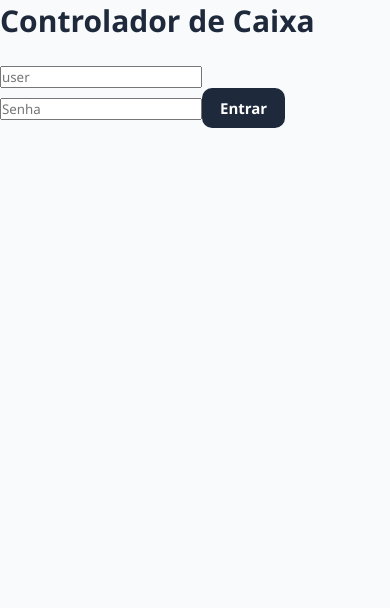
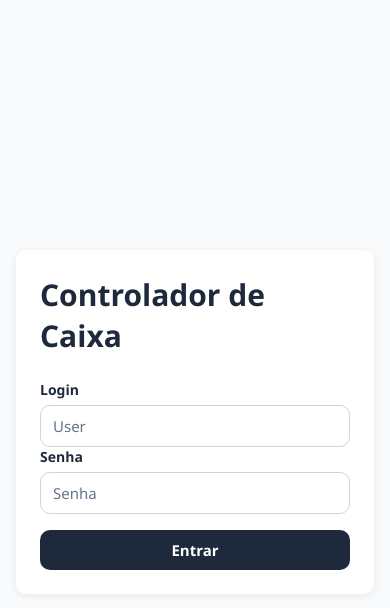
Before and after one commit to LuixG-BR/Controlador-de-Caixa, a React app in the folder frontend/: page / in a window 390 px wide. Shown: the top 608 px of the page. Built offline with nearby package versions, Linux system fonts and the light colour scheme; the HTML template or start-up script is replaced by a standard one.

Commit message:
feat: padronização dos formularios

```diff
--- a/frontend/src/main.jsx
+++ b/frontend/src/main.jsx
@@ -6,6 +6,7 @@ import "./styles/global.css";
 import "./styles/variables.css";
 import "./styles/typography.css";
 import "./styles/buttons.css";
+import "./styles/form.css";
 
 import App from './App.jsx';
 import { AuthProvider } from './auth/AuthContext.jsx';
--- /dev/null
+++ b/frontend/src/modules/auth/pages/Login.css
@@ -0,0 +1,28 @@
+.login-container {
+    min-height: 100vh;
+    display: flex;
+    align-items: center;
+    justify-content: center;
+    padding: var(--esp-2);
+    background: var(--cor-fundo);
+}
+
+.login-card {
+    width: 100%;
+    max-width: 420px;
+    padding: var(--esp-4);
+    background: var(--cor-card);
+    border-radius: var(--radius);
+    box-shadow: var(--shadow);
+}
+
+@media (max-width: 480px) {
+    .login-container {
+        padding: var(--esp-2);
+    }
+
+    .login-card {
+        padding: var(--esp-3);
+        max-width: 100%;
+    }
+}
--- a/frontend/src/modules/auth/pages/Login.jsx
+++ b/frontend/src/modules/auth/pages/Login.jsx
@@ -5,6 +5,7 @@ import { useNavigate } from "react-router-dom";
 import api from "../../../api/api";
 import notificacoes from "../../../utils/toast";
 
+import "./Login.css"
 
 function Login() {
 
@@ -48,34 +49,40 @@ function Login() {
 
     return (
 
-        <div>
+        <div className="login-container">
+            <div className="login-card">
 
-            <h1>
-                Controlador de Caixa
-            </h1>
+                <h1>Controlador de Caixa</h1>
 
                 <form onSubmit={handleSubmit}>
-
+                    <div className="form-group">
+                        <label>Login</label>
                         <input
                             type="text"
-                    placeholder="user"
+                            placeholder="User"
                             value={email}
                             onChange={(e) => setEmail(e.target.value)}
                         />
+                    </div>
 
+                    <div className="form-group">
+                        <label>Senha</label>
                         <input
                             type="password"
                             placeholder="Senha"
                             value={senha}
                             onChange={(e) => setSenha(e.target.value)}
                         />
+                    </div>
 
+
+                    <div className="form-acoes">
                         <button type="submit" className="btn btn-primary">
                             Entrar
                         </button>
-
+                    </div>
                 </form>
-
+            </div>
         </div>
     )
 }
--- a/frontend/src/modules/dashboard/pages/Dashboard.jsx
+++ b/frontend/src/modules/dashboard/pages/Dashboard.jsx
@@ -1,10 +1,4 @@
-import { useAuth } from "../../../auth/AuthContext";
-
-
 function Dashboard() {
-
-
-    const { logout } = useAuth();
 
     return (
 
@@ -14,8 +8,6 @@ function Dashboard() {
 
             <h2>Bem-vindo</h2>
 
-            <button onClick={logout}>Sair</button>
-
         </div>
 
     )
--- a/frontend/src/modules/lancamentos/components/DebitoForm.jsx
+++ b/frontend/src/modules/lancamentos/components/DebitoForm.jsx
@@ -75,8 +75,10 @@ function DebitoForm({ lancamento, onSuccess }) {
 
     return (
 
-        <form onSubmit={handleSubmit}>
+        <form onSubmit={handleSubmit} className="formulario">
 
+            <div className="form-row">
+                <div className="form-group">
                     <label>Categoria</label>
                     <select
                         name="categoria"
@@ -93,7 +95,9 @@ function DebitoForm({ lancamento, onSuccess }) {
                         <option value="CIBEM">CIBEM</option>
                         <option value="Anuidade">Anuidade</option>
                     </select>
+                </div>
 
+                <div className="form-group">
                     <label>Descrição</label>
                     <input
                         type="text"
@@ -101,7 +105,10 @@ function DebitoForm({ lancamento, onSuccess }) {
                         value={form.descricao}
                         onChange={handleChange}
                     />
+                </div>
 
+
+                <div className="form-group">
                     <label>Valor</label>
                     <input
                         type="number"
@@ -110,7 +117,9 @@ function DebitoForm({ lancamento, onSuccess }) {
                         value={form.valor}
                         onChange={handleChange}
                     />
+                </div>
 
+                <div className="form-group">
                     <label>Data</label>
                     <input
                         type="date"
@@ -118,10 +127,15 @@ function DebitoForm({ lancamento, onSuccess }) {
                         value={form.data}
                         onChange={handleChange}
                     />
+                </div>
+            </div>
 
+            <div className="form-acoes">
                 <button type="submit" className="btn btn-success">
                     {lancamento ? "Salvar Alterações" : "Salvar Débito"}
                 </button>
+            </div>
+
         </form>
     );
 }
--- a/frontend/src/modules/lancamentos/components/FiltroLancamentos.css
+++ /dev/null
@@ -1,33 +0,0 @@
-.filtro-lancamentos{
-    display:flex;
-    flex-wrap:wrap;
-    gap:20px;
-    align-items:flex-end;
-    margin:25px 0;
-    padding:20px;
-    background:#fff;
-    border-radius:12px;
-    box-shadow:0 2px 8px rgba(0,0,0,.08);
-}
-
-.filtro-lancamentos>div{
-    display:flex;
-    flex-direction:column;
-}
-
-.filtro-lancamentos label{
-    margin-bottom:6px;
-    font-weight:600;
-}
-
-.filtro-lancamentos input,
-.filtro-lancamentos select{
-    padding:10px;
-    border:1px solid #ccc;
-    border-radius:8px;
-}
-
-.acoes-filtro{
-    display:flex;
-    gap:10px;
-}
--- a/frontend/src/modules/relatorios/components/FiltroRelatorio.jsx
+++ b/frontend/src/modules/relatorios/components/FiltroRelatorio.jsx
@@ -38,11 +38,12 @@ function FiltroRelatorio({ setRelatorio, setFiltros }) {
     }
 
     return (
-        <form onSubmit={gerarResumo}>
+        <form onSubmit={gerarResumo} className="formulario">
 
             <h2>Filtros</h2>
 
-            <div>
+            <div className="form-row">
+                <div className="form-group">
                     <label>Data Inicial</label>
                     <input
                         type="date"
@@ -52,7 +53,7 @@ function FiltroRelatorio({ setRelatorio, setFiltros }) {
                     />
                 </div>
 
-            <div>
+                <div className="form-group">
                     <label>Data Final</label>
                     <input
                         type="date"
@@ -62,7 +63,7 @@ function FiltroRelatorio({ setRelatorio, setFiltros }) {
                     />
                 </div>
 
-            <div>
+                <div className="form-group">
                     <label>Tipo</label>
                     <select
                         name="tipo"
@@ -75,7 +76,7 @@ function FiltroRelatorio({ setRelatorio, setFiltros }) {
                     </select>
                 </div>
 
-            <div>
+                <div className="form-group">
                     <label>Categoria</label>
                     <input
                         type="text"
@@ -84,8 +85,12 @@ function FiltroRelatorio({ setRelatorio, setFiltros }) {
                         onChange={handleChange}
                     />
                 </div>
+            </div>
 
+            <div className="form-acoes">
                 <button type="submit" className="btn btn-primary">Gerar Relatorio</button>
+            </div>
+
         </form>
     );
 }
--- /dev/null
+++ b/frontend/src/styles/form.css
@@ -0,0 +1,168 @@
+.formulario {
+    width: 100%;
+    display: flex;
+    flex-direction: column;
+    gap: var(--esp-2);
+}
+
+.form-group {
+    display: flex;
+    flex-direction: column;
+    gap: 6px;
+}
+
+.form-group label {
+    font-size: 14px;
+    font-weight: 600;
+    color: var(--cor-texto);
+}
+
+.form-group input,
+.form-group select,
+.form-group textarea {
+    width: 100%;
+    padding: 10px 12px;
+    border: 1px solid var(--cor-borda);
+    border-radius: var(--radius);
+    background: var(--cor-card);
+    color: var(--cor-texto);
+    font-family: var(--font);
+    font-size: 15px;
+    outline: none;
+    transition: 0.2s;
+}
+
+.form-group input:focus,
+.form-group select:focus,
+.form-group textarea:focus {
+    border-color: var(--cor-info);
+    box-shadow: 0 0 0 2px rgba(37, 99, 235, 0.12);
+}
+
+.form-group input::placeholder,
+.form-group textarea::placeholder {
+    color: var(--cor-texto-secundario);
+}
+
+.form-group textarea {
+    min-height: 100px;
+    resize: vertical;
+}
+
+.form-group input:disabled,
+.form-group select:disabled,
+.form-group textarea:disabled {
+    background: #E2E8F0;
+    cursor: not-allowed;
+    opacity: 0.7;
+}
+
+.form-group.erro input,
+.form-group.erro select,
+.form-group.erro textarea {
+    border-color: var(--cor-perigo);
+}
+
+.form-erro {
+    color: var(--cor-perigo);
+    font-size: 13px;
+}
+
+.form-row {
+    display: grid;
+    grid-template-columns: repeat(2, 1fr);
+    gap: var(--esp-2);
+}
+
+.form-acoes {
+    display: flex;
+    justify-content: flex-end;
+    gap: var(--esp-1);
+    margin-top: var(--esp-2);
+}
+
+.delete-form {
+    width: 100%;
+}
+
+.delete-info {
+    margin-top: var(--esp-2);
+}
+
+.delete-info p {
+    margin: 8px 0;
+    color: var(--cor-texto);
+}
+
+.delete-acoes {
+    display: flex;
+    justify-content: flex-end;
+    gap: var(--esp-1);
+    margin-top: var(--esp-3);
+}
+
+/* RESPONSIVIDADE */
+@media (max-width: 768px) {
+    .form-row {
+        grid-template-columns: 1fr;
+    }
+
+    .form-acoes {
+        flex-direction: column;
+    }
+
+    .form-acoes .btn {
+        width: 100%;
+    }
+
+    .delete-acoes {
+        flex-direction: column;
+    }
+
+    .delete-acoes .btn {
+        width: 100%;
+    }
+}
+
+.filtro-container {
+    width: 100%;
+    padding: var(--esp-3);
+    background: var(--cor-card);
+    border-radius: var(--radius);
+    box-shadow: var(--shadow);
+}
+
+.filtro-container .form-row {
+    display: grid;
+    grid-template-columns: repeat(3, 1fr);
+    gap: var(--esp-2);
+}
+
+.filtro-container .form-acoes {
+    justify-content: flex-end;
+    margin-top: var(--esp-2);
+}
+
+@media (max-width: 900px) {
+    .filtro-container .form-row {
+        grid-template-columns: repeat(2, 1fr);
+    }
+}
+
+@media (max-width: 600px) {
+    .filtro-container {
+        padding: var(--esp-2);
+    }
+
+    .filtro-container .form-row {
+        grid-template-columns: 1fr;
+    }
+
+    .filtro-container .form-acoes {
+        flex-direction: column;
+    }
+
+    .filtro-container .form-acoes .btn {
+        width: 100%;
+    }
+}
```
Also changed, not shown: frontend/src/modules/lancamentos/components/CreditoForm.jsx (+15 -2 lines), frontend/src/modules/lancamentos/components/DeleteForm.jsx (+21 -16 lines), frontend/src/modules/lancamentos/components/FiltroLancamentos.jsx (+10 -13 lines), frontend/src/styles/global.css (+12 -12 lines). Lines whose indentation alone changed are shown as unchanged.
